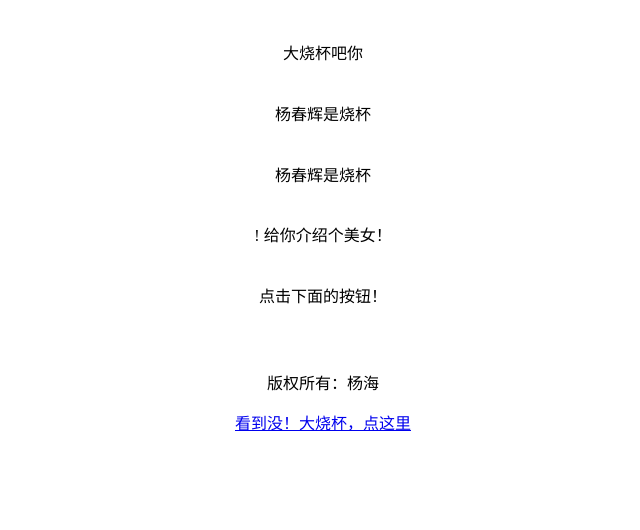
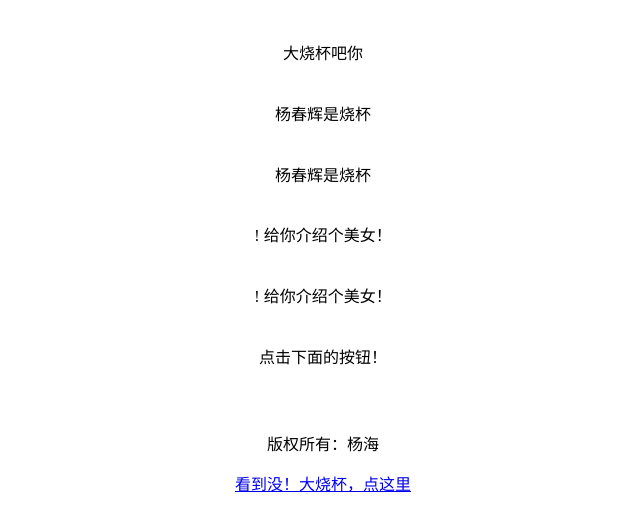
Before and after one commit to yang0961/yang0961.github.io, a plain HTML site: page index.html in a window 1280 px wide. Shown: the part 220-750 px from the top of the page, without its empty margins (317-957 px from the left). Drawn offline with Linux system fonts and the light colour scheme.

Commit message:
Update index.html
1

```diff
--- a/index.html
+++ b/index.html
@@ -23,6 +23,7 @@
         <p> 杨春辉是烧杯 </p>
        <p> 杨春辉是烧杯 </p>
         <p> !   给你介绍个美女！ </p>
+         <p> !   给你介绍个美女！ </p>
         <p> 点击下面的按钮！ </p>
 
     </div>
```
